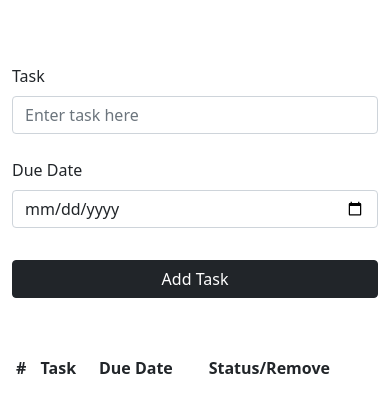
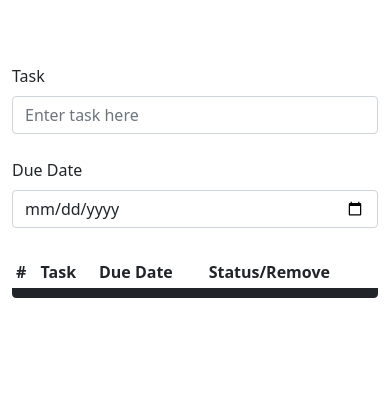
Before and after one commit to shivamforever/jsredux-Reduxtodo.js, a React (Vite) app in the folder Redux CRUD/: page / in a window 390 px wide. Shown: the top 412 px of the page. Built offline with nearby package versions, Linux system fonts and the light colour scheme.

Commit message:
Update App.css

```diff
--- a/Redux CRUD/src/App.css
+++ b/Redux CRUD/src/App.css
@@ -64,10 +64,12 @@ td {
 
     .inputbox {
         width: 100%;
+        height: 12rem;
     }
 
     .listbox {
         width: 100%;
         margin-left: 0;
+        max-height: 24rem;
     }
 }
```
